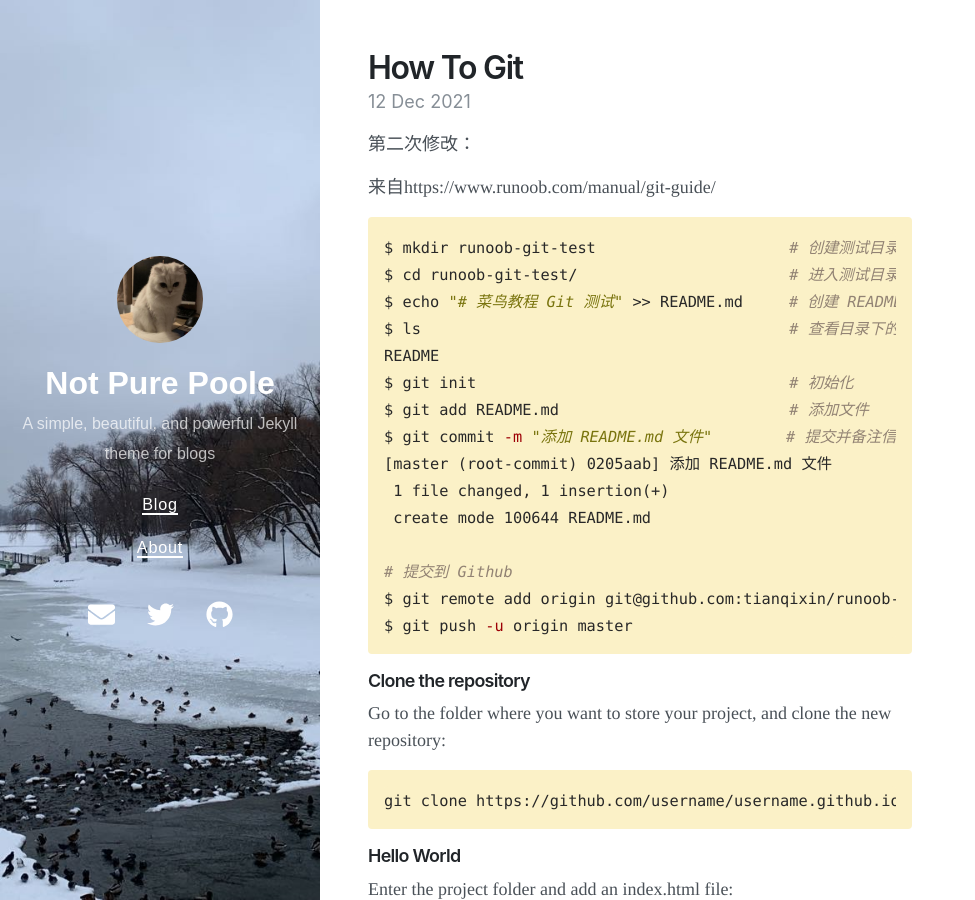
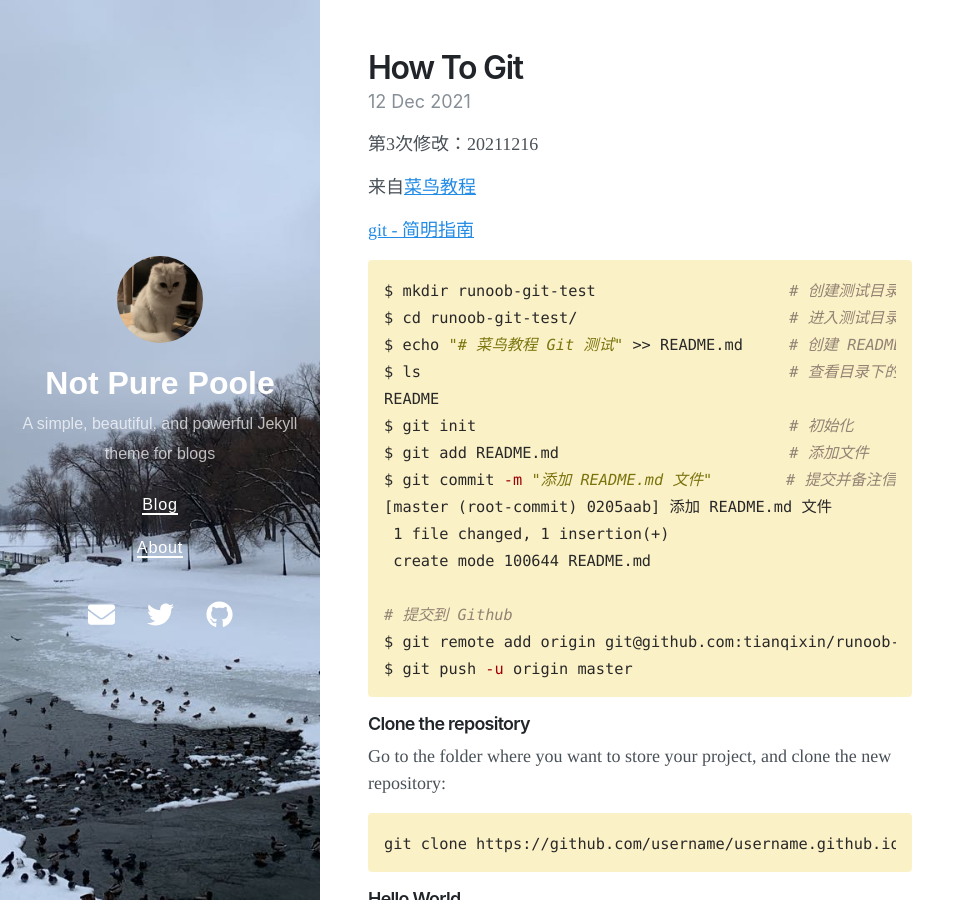
Before and after one commit to 365283075/365283075.github.io, a Jekyll site: the page built from _posts/2021-12-12-how-to-git.md, in a window 1280 px wide and 900 px high. Shown: the whole window, without its empty margins (0-975 px from the left). Built offline with Jekyll 4.4.1, drawn with Linux system fonts in a browser that asks for light colours; nearby versions of some CDN libraries; our own code applies the rules of GitHub Pages for plain Markdown files.

Commit message:
更新链接

````diff
--- a/_posts/2021-12-12-how-to-git.md
+++ b/_posts/2021-12-12-how-to-git.md
@@ -1,6 +1,8 @@
-第二次修改：
+第3次修改：20211216
 
-来自https://www.runoob.com/manual/git-guide/
+来自[菜鸟教程](runoob.com "这是一个链接")
+
+[git - 简明指南](https://www.runoob.com/manual/git-guide/ "助你入门 git 的简明指南，木有高深内容 ;)")
 
 ```bash
 $ mkdir runoob-git-test                     # 创建测试目录
````
